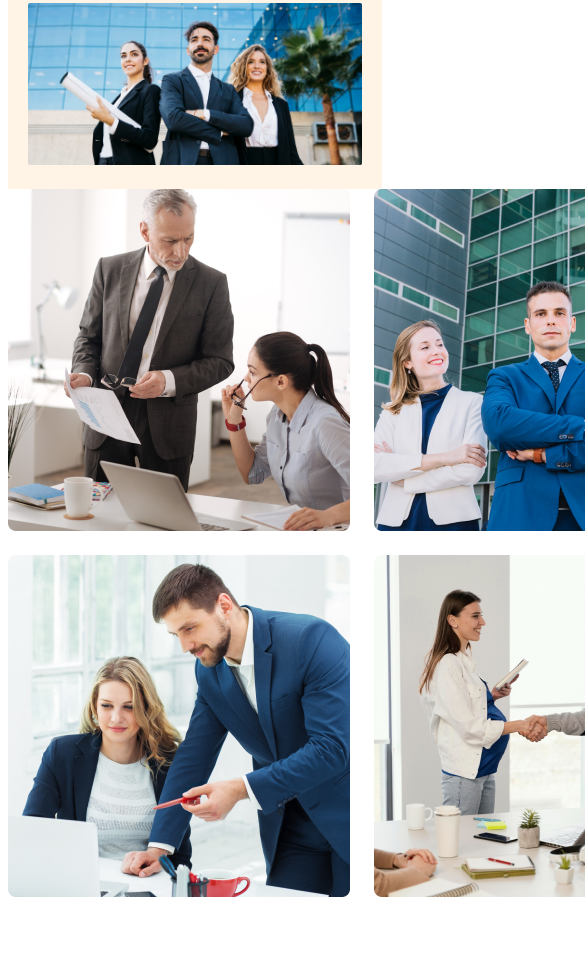
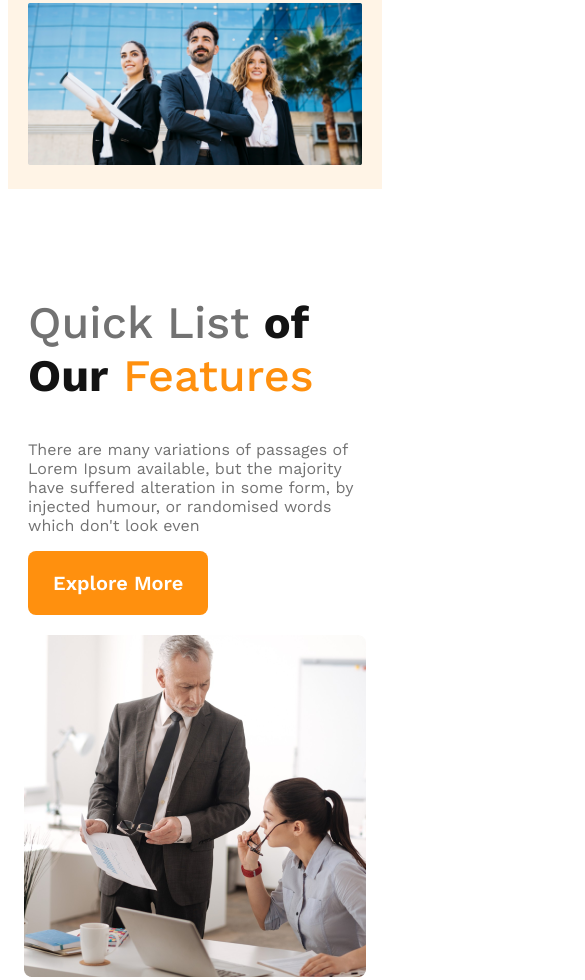
Before and after one commit to frustrated018/g3-architects-website, a plain HTML site: page index.html in a window 390 px wide. Shown: the part 834-1814 px from the top of the page, 585 px wide, since content can reach past the window. Before the commit the page ends 1739 px from the top, so only its background shows below. Drawn offline with nearby package versions, Linux system fonts and the light colour scheme.

Commit message:
Made the teams section responsive

```diff
--- a/index.html
+++ b/index.html
@@ -25,7 +25,7 @@
         <div class="banner">
             <div class="banner-content">
                 <h1 class="banner-title">Brand New Group of Architects </h1>
-                <p class="banner-description">
+                <p class="text-light-grey">
                     There are many variations of passages of Lorem Ipsum available, but the majority have suffered
                     alteration in some form, by injected humour, or randomised words which don't look even
                 </p>
@@ -48,7 +48,7 @@
             </div>
             <div class="teams-content">
                 <h1 class="teams-title">Quick List <span id="of-our">of Our</span> <span id="features">Features</span></h1>
-                <p class="teams-description">
+                <p class="text-light-grey">
                     There are many variations of passages of Lorem Ipsum available, but the majority have suffered alteration in some form, by injected humour, or randomised words which don't look even
                 </p>
                 <button class="btn-primary">Explore More</button>
--- a/styles/projects.css
+++ b/styles/projects.css
@@ -19,6 +19,11 @@
     background: #FF900E;
     cursor: pointer;
 }
+
+.text-light-grey{
+    color: #727272;
+}
+
 
 /* header styles */
 header {
@@ -68,10 +73,6 @@ nav li a {
     color: #131313;
 }
 
-.banner-description {
-    color: #727272;
-}
-
 .banner-img {
     margin-top: 50px;
     width: 100%;
@@ -80,7 +81,7 @@ nav li a {
 /* Main section related styles */
 main {
     max-width: 1440px;
-    margin: 0 auto;
+    margin: 70px auto;
 }
 
 /* teams section related styles */
@@ -130,6 +131,18 @@ main {
     nav {
         flex-direction: column;
     }
+
+    .teams-container{
+        flex-direction: column-reverse;
+    }
+    .teams-img-container{
+        grid-template-columns: 1fr;
+    }
+    .teams-content{
+        padding-left: 20px;
+        padding-right: 20px;
+        padding-bottom: 20px;
+    }
 }
 
 /* Medium devices */
@@ -138,7 +151,7 @@ main {
         padding: 50px;
     }
 
-    nav {
+    nav,.teams-container {
         flex-direction: column;
     }
 }
```
